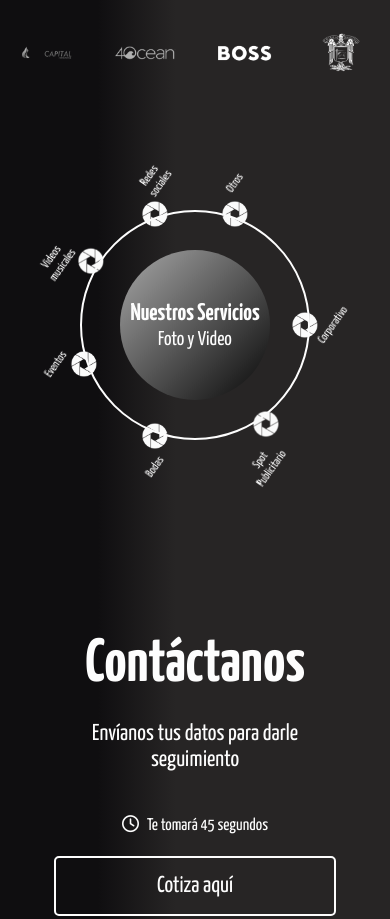
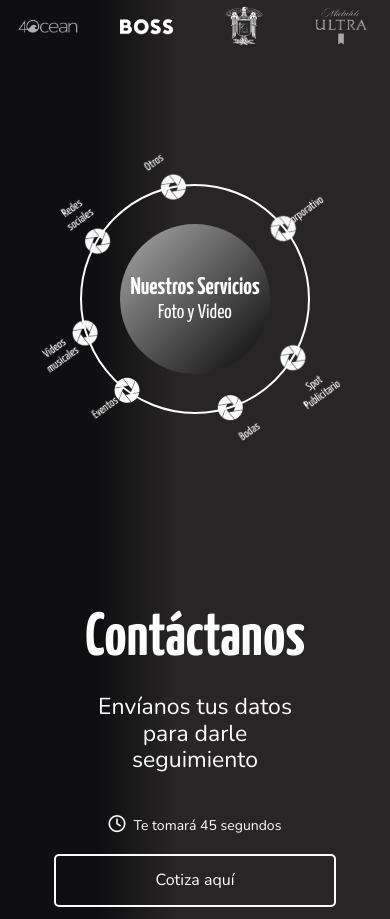
Before and after one commit to Mauricio-25/mau-otero, a plain HTML site: page index.html in a window 390 px wide. Shown: the part 794-1713 px from the top of the page. Drawn offline with nearby package versions, Linux system fonts and the light colour scheme; a web font is replaced by a local one.

Commit message:
Terminar con todas los cambios

```diff
--- a/codigo.js
+++ b/codigo.js
@@ -97,7 +97,7 @@ setInterval( ()=>{
 	} else {
 		moverDerecha2();
 	}
-}, 4000)
+}, 2000)
 
 
 
@@ -197,11 +197,15 @@ function enviar() {
 
 // * Abrir el formulario
 const formulario = document.querySelector(".formulario");
-function abrir() {
+function abrir(servicio) {
 	formulario.style.display = "flex";
 	setTimeout(()=>{
 		formulario__slider.style.transform = "translateY(0vh)";
 	}, 100);
+
+	// Llenar el campo con el servicio seleccionado
+	servicioElemento = document.getElementById("servicio");
+	servicioElemento.value = servicio;
 }
 
 function cerrar() {
--- a/css/estilos.css
+++ b/css/estilos.css
@@ -19,7 +19,7 @@
     --colorPrimario: linear-gradient(90deg, rgba(15,14,16,1) 25%, rgba(39,37,37,1) 45%);
     --colorSecundario: linear-gradient(180deg, rgba(20,122,175,1) 0%, rgba(13,16,33,1) 100%);
     --inversoPrimario: linear-gradient(90deg, rgba(39,37,37,1) 55%, rgba(15,14,16,1) 75%);
-    --inversoSecundario: linear-gradient(180deg, rgba(13,16,33,1) 0%, rgba(20,122,175,1) 100%);
+    --inversoSecundario: linear-gradient(180deg, rgb(0, 0, 0) 0%, rgba(20,122,175,1) 100%);
 
     --negro: #020202;
     --gris: #575757;
@@ -79,6 +79,19 @@ nav {
 ol, ul {
     margin-left: 1em;
 }
+.nunito {
+    font-family: 'Nunito', sans-serif;
+    font-weight: 300;
+    font-size: var(--h2-2);
+}
+.nunitoBold {
+    font-weight: 500;
+}
+@media screen and (max-width: 800px) {
+    .nunito {
+        font-size: var(--p-2);
+    }
+}
 
 
 /* ! --------------------------------------------------------------------------------------------------------------------------------------------
@@ -113,7 +126,8 @@ ol, ul {
     height: 2.5px;
     background-color: var(--blanco);
     border-radius: 50%;
-    bottom: 30%;animation: cargando 2.5s infinite;
+    bottom: 30%;
+    animation: cargando 2.5s infinite;
 
 }
 
@@ -181,7 +195,7 @@ ol, ul {
     z-index: 8;
     padding-top: 30px;
     padding-bottom: 30px;
-    background-color: var(--negro);
+    background-color: #02020250;
 }
 .headerRes__i {
     font-size: 40px;
@@ -425,14 +439,14 @@ ol, ul {
     height: clamp(30px, 4.86vw , 70px);
 }
 .proyectos__contenido {
-    width: clamp(320px, 76.39vw, 1100px);
-    height: clamp(320px, 76.39vw, 1100px);
+    width: clamp(320px, 73.2vw, 1055px);
+    height: clamp(320px, 73.2vw, 1055px);
     display: grid;
     grid-template-columns: repeat(5, 1fr);
     grid-template-rows: repeat(4, 1fr);
     position: relative;
     z-index: 3;
-    animation: girar 20s infinite linear;
+    animation: girar 35s infinite linear;
 }
 .proyectos__contenido-hijo {
     display: flex;
@@ -452,12 +466,16 @@ ol, ul {
         grid-column: 3/4;
         grid-row: 1/2;
     }
+        .proyectos__contenido-1 .proyectos__contenido-a {
+            transform: translateY(clamp(-11px, -0.764vw, 0px));
+        }
     .proyectos__contenido-2 {
         grid-column: 5/6;
         grid-row: 2/3;
     }
         .proyectos__contenido-2 .proyectos__contenido-a {
             flex-direction: row;
+            transform: translate(clamp(-5px, -0.694vw, -10px),clamp(-30px, -2.083vw, -17px));
         }
     .proyectos__contenido-3 {
         grid-column: 5/6;
@@ -472,14 +490,19 @@ ol, ul {
         grid-row: 4/5;
     }
         .proyectos__contenido-4 .proyectos__contenido-a {
-            transform: translate(clamp(-36px, -2.5vw, -22px), clamp(-36px, -2.5vw, -22px));
+            transform: translate(clamp(-78px, -5.417vw, -30px), clamp(-14px, -0.972vw, -8px))
         }
     .proyectos__contenido-5 {
         grid-column: 2/3;
         grid-row: 4/5;
     }
         .proyectos__contenido-5 .proyectos__contenido-a {
-            transform: translate(clamp(20px, 2.08vw, 30px), clamp(-20px, -0.83vw, -12px));
+            transform: translate(clamp(30px, 2.08vw, 30px), -12px)
+        }
+        @media screen and (min-width: 800px) and (max-width: 1100px) {
+            .proyectos__contenido-5 .proyectos__contenido-a {
+                transform: translate(clamp(30px, 2.08vw, 30px), 0px)
+            }
         }
     .proyectos__contenido-6 {
         grid-column: 1/2;
@@ -499,13 +522,13 @@ ol, ul {
 
 
 .proyectos__contenido-hijo span {
-    animation: girarG 20s infinite;
+    animation: girarG 35s infinite linear;
 }
 .proyectos__contenido-1 span {
-    animation: girar1 20s infinite;
+    animation: girar1 35s infinite linear;
 }
 .proyectos__contenido-4 span {
-    animation: girar2 20s infinite;
+    animation: girar2 35s infinite linear;
 }
 /* * Animaciones */
 @keyframes girar {
@@ -585,21 +608,6 @@ ol, ul {
 
 /* ?  ------------------------------------------------------- VERSION MOBILE ------------------------------------------------------------------ */
 @media screen and (max-width: 800px) {
-    /*
-    .proyectos__contenido-7 .proyectos__contenido-a, .proyectos__contenido-6 .proyectos__contenido-a, .proyectos__contenido-3 .proyectos__contenido-a,
-    .proyectos__contenido-2 .proyectos__contenido-a, .proyectos__contenido-1 .proyectos__contenido-a  {
-        flex-direction: column;
-    }
-
-    .proyectos__contenido-hijo, .proyectos__contenido-1 .proyectos__contenido-a {
-        justify-content: center;
-    }
-
-    .proyectos__img {
-        order: -1;
-    }
-    */
-
     .proyectos__circulo-h2 {
         font-size: 24px;
     }
@@ -609,22 +617,97 @@ ol, ul {
     }
 
     .proyectos__contenido-hijo span {
-        animation: girarG2 20s infinite;
+        animation: girarG2 35s infinite;
     }
 
     .proyectos__contenido-a span {
         font-size: 12px;
     }
 
-
+    /* * Ajustar el tamaño de la alineacion */
+    .proyectos__contenido-1 .proyectos__contenido-a {
+        transform: translate(0px, clamp(-2px, 0.069vw, -1px));
+    }
+    .proyectos__contenido-2 .proyectos__contenido-a {
+        transform: translate(clamp(-2px, -0.347vw, -4px), 0px);
+    }
+    .proyectos__contenido-3 .proyectos__contenido-a {
+        transform: translate(clamp(-5px, -0.347vw, -1px), 0px);
+    }
     .proyectos__contenido-4 .proyectos__contenido-a {
-        transform: translate(-25px, 1px);
+        transform: translate(-43px, -9px);
     }
     .proyectos__contenido-5 .proyectos__contenido-a {
-        transform: translate(0);
+        transform: translate(22px, clamp(-8px, -0.694vw, -12px));
+    }
+    .proyectos__contenido-6 .proyectos__contenido-a {
+        transform: translate(clamp(1px, 0.556vw, 8px), 0px);
+    }
+    .proyectos__contenido-7 .proyectos__contenido-a {
+        transform: translate(0px, 0px);
+    }
+
+}
+@media screen and (max-width: 620px) {
+    .proyectos__contenido-4 .proyectos__contenido-a {
+        transform: translate(-43px, clamp(-12px, -0.417vw, -1px));
+    }
+    .proyectos__contenido-5 .proyectos__contenido-a {
+        transform: translate(22px, 3px);
+    }
+    .proyectos__contenido-7 .proyectos__contenido-a {
+        transform: translate(0px, 4px);
+    }
+}
+@media screen and (max-width: 500px) {
+    /* * Ajustar el tamaño de la alineacion */
+    .proyectos__contenido-1 .proyectos__contenido-a {
+        transform: translate(0px, clamp(-3px, 0.069vw, -6px));
     }
     .proyectos__contenido-2 .proyectos__contenido-a {
-        transform: translate(-6px, -31px);
+        transform: translate(-2px, -11px);
+    }
+    .proyectos__contenido-3 .proyectos__contenido-a {
+        transform: translate(-4px, 0px);
+    }
+    .proyectos__contenido-4 .proyectos__contenido-a {
+        transform: translate(-35px, clamp(-12px, -0.417vw, -1px));
+    }
+    .proyectos__contenido-6 .proyectos__contenido-a {
+        transform: translate(5px, 0px);
+    }
+    .proyectos__contenido-7 .proyectos__contenido-a {
+        transform: translate(10px, -13px);
+    }
+}
+
+@media screen and (max-width: 400px) {
+    .proyectos__contenido-2 .proyectos__contenido-a {
+        transform: translate(2px, 0px);
+    }
+    .proyectos__contenido-4 .proyectos__contenido-a {
+        transform: translate(-35px, 0px);
+    }
+    .proyectos__contenido-7 .proyectos__contenido-a {
+        transform: translate(10px, -13px);
+    }
+}
+
+@media screen and (max-width: 365px) {
+    .proyectos__contenido-2 .proyectos__contenido-a {
+        transform: translate(9px, 0px);
+    }
+    .proyectos__contenido-3 .proyectos__contenido-a {
+        transform: translate(1px, 0px);
+    }
+    .proyectos__contenido-5 .proyectos__contenido-a {
+        transform: translate(0px, -7px);
+    }
+    .proyectos__contenido-6 .proyectos__contenido-a {
+        transform: translate(-7px, -16px);
+    }
+    .proyectos__contenido-7 .proyectos__contenido-a {
+        transform: translate(10px, -23px);
     }
 }
 
@@ -665,6 +748,8 @@ ol, ul {
     font-size: var(--h1);
 }
 .contactanos__texto {
+    width: 80%;
+    font-size: var(--h1-2);
     text-align: center;
     margin-bottom: clamp(10px, 5.56vw, 80px);
 }
@@ -679,7 +764,8 @@ ol, ul {
 }
 .contactanos__texto-pequeño {
     display: inline-block;
-    font-size: clamp(17px, calc(25vw/9), 25px);
+    font-size: clamp(14px, calc(25vw/9), 25px);
+    text-align: center;
 }
 .contactanos__icono {
     font-size: clamp(17px, calc(25vw/9), 25px);
@@ -702,6 +788,7 @@ ol, ul {
 }
 .infoPersonal__h3 {
     margin-bottom: 12px;
+    font-weight: 600;
 }
 .redes-sociales {
     margin-top: 15px;
@@ -721,6 +808,9 @@ ol, ul {
 @media screen and (max-width: 800px) {
     .contactanos__card {
         width: 100%;
+    }
+    .contactanos__texto {
+        font-size: var(--h3-2);
     }
 }
 
@@ -821,7 +911,7 @@ ol, ul {
         padding: 0;
     }
     .contenedor__exito-texto {
-        font-size: var(--h3);
+        font-size: var(--h2-2);
         font-weight: 700;
     }
 
@@ -848,15 +938,14 @@ ol, ul {
     background: transparent;
     border-radius: 5px;
     border: 2px solid var(--blanco);
-    font-size: clamp(16px, calc(25vw/9), 28px);;
+    font-size: clamp(16px, calc(25vw/9), 28px);
+    cursor: pointer;
 }
 .formulario__controles-contenedorI:hover, .formulario__controles-contenedorD:hover {
     transform: scale(1.1);
-    background: var(--celeste);
 }
 .formulario__controles-contenedorI {
     opacity: 0;
-    cursor: auto;
 }
 
 
--- a/index.html
+++ b/index.html
@@ -17,7 +17,7 @@
     <link rel="preconnect" href="https://fonts.googleapis.com">
     <link rel="preconnect" href="https://fonts.gstatic.com" crossorigin>
     <link href="https://fonts.googleapis.com/css2?family=Yaldevi:wght@300;400;500;600;700&family=Yanone+Kaffeesatz:wght@300;400;500;600;700&display=swap" rel="stylesheet">
-    <link href="https://fonts.googleapis.com/css2?family=Yanone+Kaffeesatz:wght@700&display=swap" rel="stylesheet">
+    <link href="https://fonts.googleapis.com/css2?family=Nunito:wght@300;400;500;700&display=swap" rel="stylesheet">
 
     <!-- * Icons -->
     <script src="https://kit.fontawesome.com/745852fa0a.js" crossorigin="anonymous"></script>
@@ -67,8 +67,8 @@
         <h1 class="nosotros__titulo">SOMOS OTEROFILMS</h1>
         <img class="nosotros__flecha" src="img/flecha.png" alt="flecha">
         <p class="nosotros__descripcion">
-            Somos una empresa multimedia enfocada en el desarrollo de contenidos digitales y el posicionamiento de imagen, haciendo uso de
-            estrategias creativas e innovadoras, que permiten satisfacer las necesidades de nuestros clientes.
+            Una casa productora y post productora mexicana enfocada en el desarrollo de contenidos digitales y el posicionamiento de imagen de
+            manera creativa, autentica y chingona.
         </p>
     </section>
 
@@ -181,13 +181,48 @@
         <div class="proyectos__linea"></div>
 
         <div class="proyectos__contenido">
-            <div class="proyectos__contenido-hijo proyectos__contenido-1"><a href="#" class="proyectos__contenido-a"><span>Corporativo</span> <img src="img/logo-icono.png" alt="logo de dignita tech" class="proyectos__img"></a></div>
-            <div class="proyectos__contenido-hijo proyectos__contenido-2"><a href="#" class="proyectos__contenido-a"><img src="img/logo-icono.png" alt="logo de dignita tech" class="proyectos__img"><span>Spot Publicitario</span></a></div>
-            <div class="proyectos__contenido-hijo proyectos__contenido-3"><a href="#" class="proyectos__contenido-a"><img src="img/logo-icono.png" alt="logo de dignita tech" class="proyectos__img"><span>Bodas</span></a></div>
-            <div class="proyectos__contenido-hijo proyectos__contenido-4"><a href="#" class="proyectos__contenido-a"><img src="img/logo-icono.png" alt="logo de dignita tech" class="proyectos__img"><span>Eventos</span></a></div>
-            <div class="proyectos__contenido-hijo proyectos__contenido-5"><a href="#" class="proyectos__contenido-a"><img src="img/logo-icono.png" alt="logo de dignita tech" class="proyectos__img"><span>Videos<br> musicales</span></a></div>
-            <div class="proyectos__contenido-hijo proyectos__contenido-6"><a href="#" class="proyectos__contenido-a"><span>Redes sociales</span><img src="img/logo-icono.png" alt="logo de dignita tech" class="proyectos__img"></a></div>
-            <div class="proyectos__contenido-hijo proyectos__contenido-7"><a href="#" class="proyectos__contenido-a"><span>Otros</span><img src="img/logo-icono.png" alt="logo de dignita tech" class="proyectos__img"></a></div>
+            <div class="proyectos__contenido-hijo proyectos__contenido-1">
+                <a href="#contactanos" class="proyectos__contenido-a" onclick='abrir("Corporativo")'>
+                    <span>Corporativo</span>
+                    <img src="img/logo-icono.png" alt="logo de dignita tech" class="proyectos__img">
+                </a>
+            </div>
+            <div class="proyectos__contenido-hijo proyectos__contenido-2">
+                <a href="#contactanos" class="proyectos__contenido-a" onclick='abrir("Spot Publicitario")'>
+                    <img src="img/logo-icono.png" alt="logo de dignita tech" class="proyectos__img">
+                    <span>Spot Publicitario</span>
+                </a>
+            </div>
+            <div class="proyectos__contenido-hijo proyectos__contenido-3">
+                <a href="#contactanos" class="proyectos__contenido-a" onclick='abrir("Bodas")'>
+                    <img src="img/logo-icono.png" alt="logo de dignita tech" class="proyectos__img">
+                    <span>Bodas</span>
+                </a>
+            </div>
+            <div class="proyectos__contenido-hijo proyectos__contenido-4">
+                <a href="#contactanos" class="proyectos__contenido-a" onclick='abrir("Eventos")'>
+                    <img src="img/logo-icono.png" alt="logo de dignita tech" class="proyectos__img">
+                    <span>Eventos</span>
+                </a>
+            </div>
+            <div class="proyectos__contenido-hijo proyectos__contenido-5">
+                <a href="#contactanos" class="proyectos__contenido-a" onclick='abrir("Videos musicales")'>
+                    <img src="img/logo-icono.png" alt="logo de dignita tech" class="proyectos__img">
+                    <span>Videos<br> musicales</span>
+                </a>
+            </div>
+            <div class="proyectos__contenido-hijo proyectos__contenido-6">
+                <a href="#contactanos" class="proyectos__contenido-a" onclick='abrir("Redes sociales")'>
+                    <span>Redes sociales</span>
+                    <img src="img/logo-icono.png" alt="logo de dignita tech" class="proyectos__img">
+                </a>
+            </div>
+            <div class="proyectos__contenido-hijo proyectos__contenido-7">
+                <a href="#contactanos" class="proyectos__contenido-a" onclick='abrir("")'>
+                    <span>Otros</span>
+                    <img src="img/logo-icono.png" alt="logo de dignita tech" class="proyectos__img">
+                </a>
+            </div>
         </div>
     </section>
 
@@ -196,18 +231,18 @@
     <section class="contactanos" id="contactanos">
         <div class="contactanos__card">
             <h2 class="contactanos__titulo">Contáctanos</h2>
-            <p class="contactanos__texto">Envíanos tus datos para darle seguimiento</p>
+            <p class="contactanos__texto nunito">Envíanos tus datos para darle seguimiento</p>
             <div class="contactanos__contenedor">
-                <span class="contactanos__texto-pequeño"><i class="fa-regular fa-clock contactanos__icono"></i>Te tomará 45 segundos</span>
-                <button class="contactanos__boton"  onclick="abrir()">Cotiza aquí</button>
+                <span class="contactanos__texto-pequeño nunito"><i class="fa-regular fa-clock contactanos__icono"></i>Te tomará 45 segundos</span>
+                <button class="contactanos__boton nunito"  onclick='abrir("")'>Cotiza aquí</button>
             </div>
         </div>
 
         <!-- * Información personal-->
         <div class="infoPersonal">
-            <h3 class="infoPersonal__h3">Head Director</h3>
-            <p>Mau Otero</p>
-            <p>info@oterofilms.com.mx</p>
+            <h3 class="infoPersonal__h3 nunito">Head Director</h3>
+            <p class="nunito">Mau Otero</p>
+            <p class="nunito">info@oterofilms.com.mx</p>
             <div class="redes-sociales">
                 <a href="https://www.instagram.com/mauu.otero/"><i class="fa-brands fa-instagram instagram"></i></a>
                 <a href="https://www.tiktok.com/@mauoteroo"><i class="fa-brands fa-tiktok tiktok"></i></a>
@@ -231,53 +266,53 @@
             <div class="contenedor">
                 <!-- * Pregunta 1 -->
                 <div class="contenedor__card">
-                    <p class="contenedor__number">1</p>
+                    <p class="contenedor__number nunito">1</p>
                     <div class="contenedor__flecha"><i class="fa-solid fa-arrow-right contenedor__flecha-icono"></i></div>
                     <div class="contenedor__copy">
-                        <p class="contenedor__texto">Nombre</p>
-                        <input class="contenedor__input" id="nombre" type="text">
+                        <p class="contenedor__texto nunito">Nombre</p>
+                        <input class="contenedor__input nunito" id="nombre" type="text">
                     </div>
                 </div>
 
                 <!-- * Pregunta 2 -->
                 <div class="contenedor__card">
-                    <p class="contenedor__number">2</p>
+                    <p class="contenedor__number nunito">2</p>
                     <div class="contenedor__flecha"><i class="fa-solid fa-arrow-right contenedor__flecha-icono"></i></div>
                     <div class="contenedor__copy">
-                        <p class="contenedor__texto">Correo</p>
-                        <input class="contenedor__input" id="correo" type="email">
+                        <p class="contenedor__texto nunito">Correo</p>
+                        <input class="contenedor__input nunito" id="correo" type="email">
                     </div>
                 </div>
 
                 <!-- * Pregunta 3 -->
                 <div class="contenedor__card">
-                    <p class="contenedor__number">3</p>
+                    <p class="contenedor__number nunito">3</p>
                     <div class="contenedor__flecha"><i class="fa-solid fa-arrow-right contenedor__flecha-icono"></i></div>
                     <div class="contenedor__copy">
-                        <p class="contenedor__texto">Teléfono</p>
-                        <input class="contenedor__input" type="text">
+                        <p class="contenedor__texto nunito">Teléfono</p>
+                        <input class="contenedor__input nunito" id="telefono" type="text">
                     </div>
                 </div>
 
                 <!-- * Pregunta 4 -->
                 <div class="contenedor__card">
-                    <p class="contenedor__number">4</p>
+                    <p class="contenedor__number nunito">4</p>
                     <div class="contenedor__flecha"><i class="fa-solid fa-arrow-right contenedor__flecha-icono"></i></div>
                     <div class="contenedor__copy">
-                        <p class="contenedor__texto">Describe el tipo de producción que buscas</p>
-                        <input class="contenedor__input" type="text">
+                        <p class="contenedor__texto nunito">Describe el tipo de producción que buscas</p>
+                        <input class="contenedor__input nunito" id="servicio" type="text">
                     </div>
                 </div>
 
                 <!-- * Mensaje de éxito -->
                 <div class="contenedor__card contenedor__exito">
-                    <p class="contenedor__exito-texto"></p>
+                    <p class="contenedor__exito-texto nunito nunitoBold"></p>
                 </div>
             </div>
 
             <div class="formulario__controles">
-                <div class="formulario__controles-contenedorD">NEXT</div>
-                <div class="formulario__controles-contenedorI">AFTER</div>
+                <div class="formulario__controles-contenedorI nunito nunitoBold">BACK</div>
+                <div class="formulario__controles-contenedorD nunito nunitoBold">NEXT</div>
             </div>
         </div>
     </section>
```
